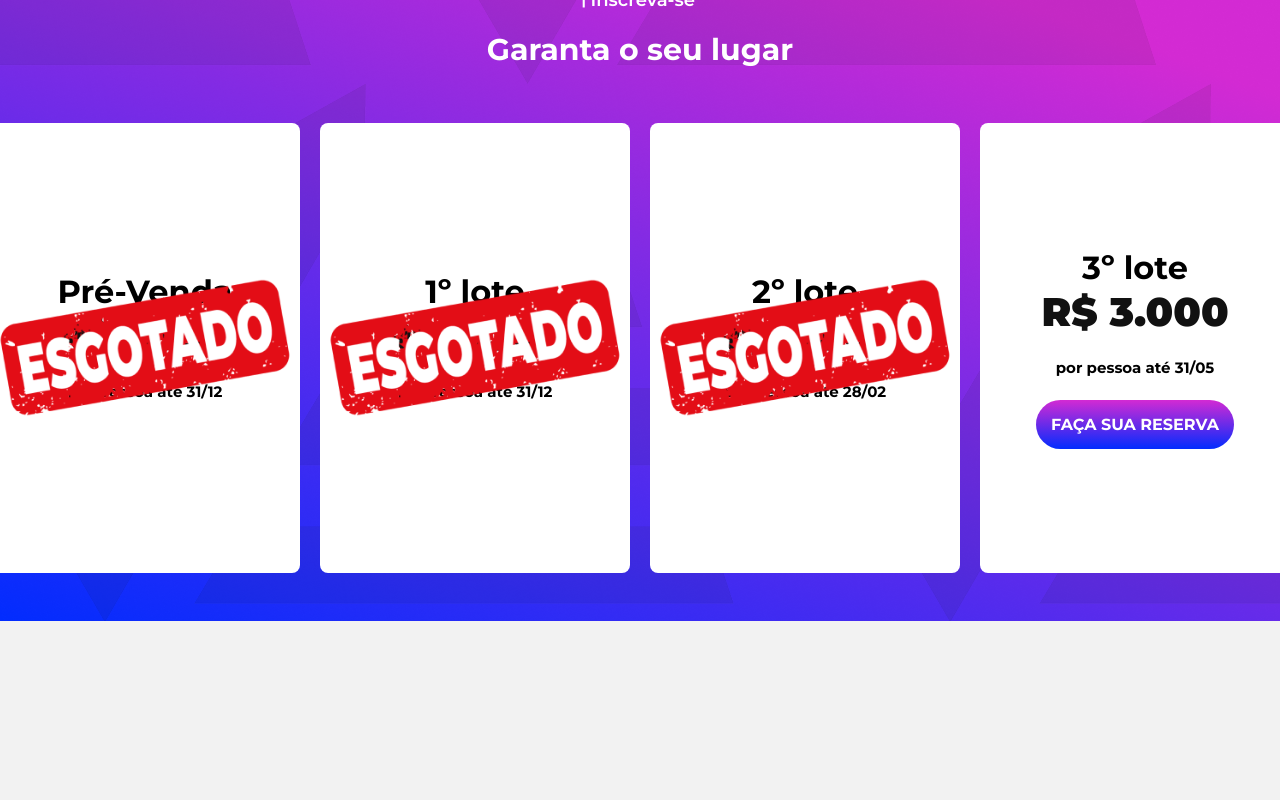
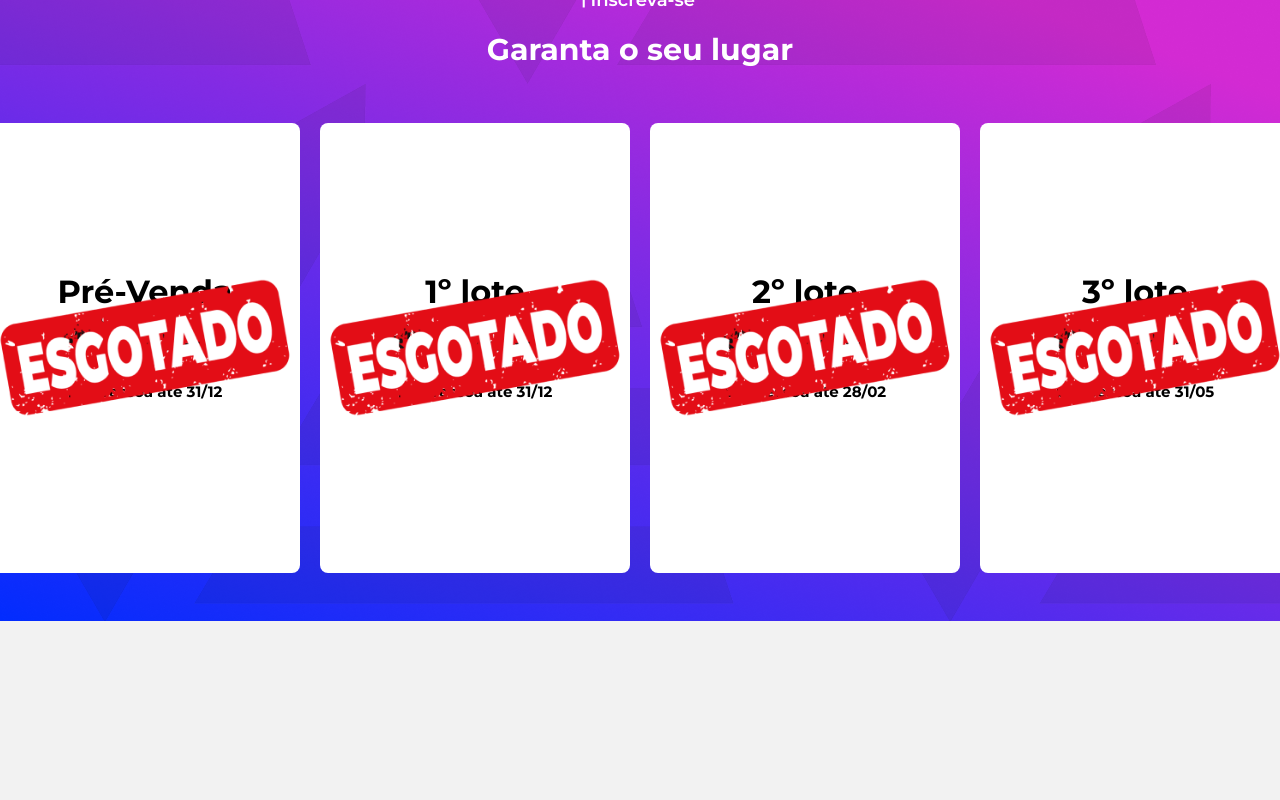
Before and after one commit to Kamifaria/Yes-idioma, a React (Vite) app: page / in a window 1280 px wide. Shown: the part 2060-2860 px from the top of the page. Built offline with nearby package versions, Linux system fonts and the light colour scheme.

Commit message:
esgotamento de lote

```diff
--- a/src/componentes/Lotes/Lotes.jsx
+++ b/src/componentes/Lotes/Lotes.jsx
@@ -41,14 +41,12 @@ function Lotes( props ){
 
                 </div>
 
-                <div className={style.bannerLotes}>
-                    <h1>3º lote</h1>
-                    <h1 className={style.valorLotes}>R$ 3.000</h1>
-                    <p>por pessoa até 31/05</p>
-
-                    <a onClick={() => props.page_control("CadastroTransfer")}  className={style.btnLotes} >Faça sua reserva </a>
-
-                </div>
+               <div className={style.bannerLotes}>
+  <h1>3º lote</h1>
+  <h1 className={style.valorLotes}>R$ 3.000</h1>
+  <p>por pessoa até 31/05</p>
+  <img className={style.loteEsgotado} src={Esgotado} alt="" />
+</div>
             </div>
 
         </div>
```
